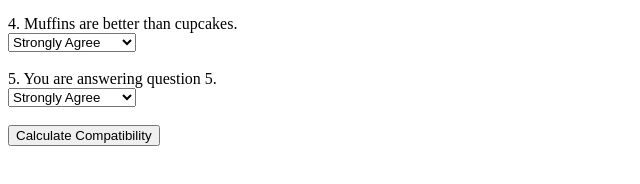
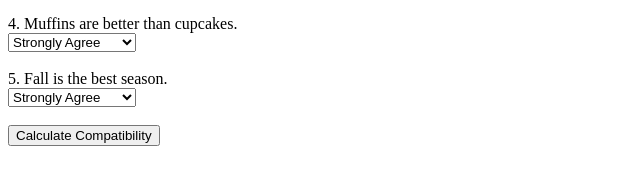
Before and after one commit to JoshFaulstroh/Matchmaker, a plain HTML site: page index.html in a window 1280 px wide. Shown: the part 300-484 px from the top of the page, 0-640 px from the left. Drawn offline with Linux system fonts and the light colour scheme.

Commit message:
Part 1 done, part 2 almost done.

```diff
--- a/index.html
+++ b/index.html
@@ -52,7 +52,7 @@
     </select>
     <br><br>
 
-    <label>5. You are answering question 5.</label><br>
+    <label>5. Fall is the best season.</label><br>
     <select id="q5">
         <option value="5">Strongly Agree</option>
         <option value="4">Agree</option>
@@ -80,15 +80,13 @@ function calculateCompatibility() {
     ]
 
     const MAX_SCORE = 25;
-    /*
+
     let q1Response = document.getElementById("q1").selectedOptions[0].value;
     let q2Response = document.getElementById("q2").selectedOptions[0].value;
     let q3Response = document.getElementById("q3").selectedOptions[0].value;
-    */
     let q4Response = document.getElementById("q4").selectedOptions[0].value;
-    /*
     let q5Response = document.getElementById("q5").selectedOptions[0].value;
-    *//*
+
     console.log("Question 1 Answer:");
     console.log(document.getElementById("q1").selectedOptions[0].text);
     console.log(document.getElementById("q1").selectedOptions[0].value);
@@ -108,7 +106,7 @@ function calculateCompatibility() {
     console.log(document.getElementById("q4").selectedOptions[0].text);
     console.log(document.getElementById("q4").selectedOptions[0].value);
     console.log(q4Response);
-    /*
+
     console.log("Question 5 Answer:");
     console.log(document.getElementById("q5").selectedOptions[0].text);
     console.log(document.getElementById("q5").selectedOptions[0].value);
@@ -117,17 +115,13 @@ function calculateCompatibility() {
     let q1Compatibility = 5 - Math.abs(q1Response - DESIRED_RESPONSE[0]);
     let q2Compatibility = 5 - Math.abs(q2Response - DESIRED_RESPONSE[1]);
     let q3Compatibility = 5 - Math.abs(q3Response - DESIRED_RESPONSE[2]);
-    */
     let q4Compatibility = 5 - Math.abs(q4Response - DESIRED_RESPONSE[3]);
-    /*
     let q5Compatibility = 5 - Math.abs(q5Response - DESIRED_RESPONSE[4]);
 
     console.log("c1="+q1Compatibility);
     console.log("c2="+q2Compatibility);
     console.log("c3="+q3Compatibility);
-    */
     console.log("c4="+q4Compatibility);
-    /*
     console.log("c5="+q5Compatibility);
 
     let totalCompatibility = q1Compatibility + q2Compatibility + q3Compatibility + q4Compatibility + q5Compatibility;
```
